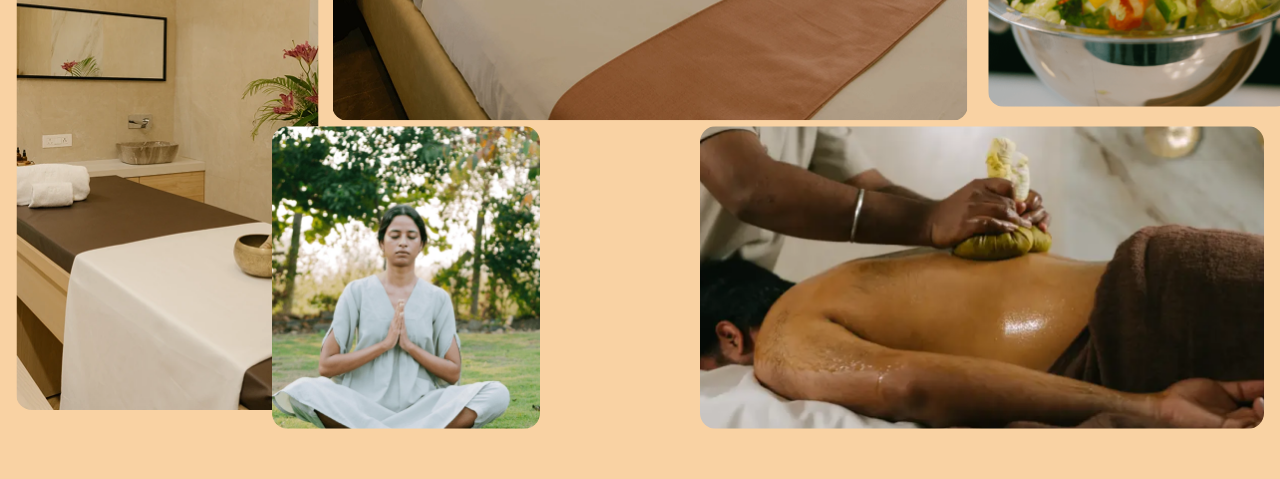
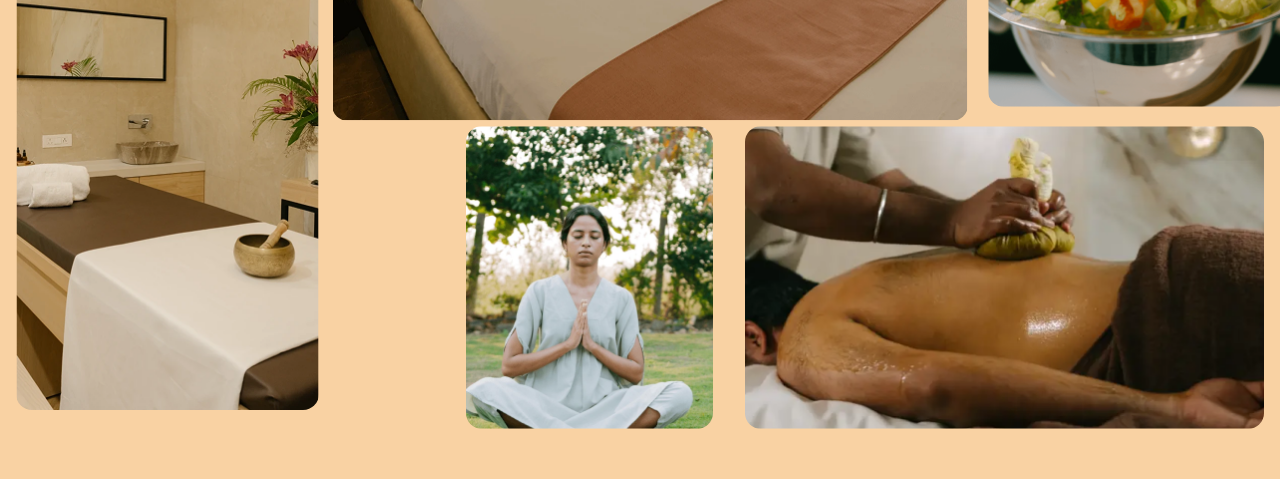
Before and after one commit to UnrealAnkit/meher, a React (Vite) app: page / in a window 1280 px wide. Shown: the part 5540-6019 px from the top of the page. Built offline with nearby package versions, Linux system fonts and the light colour scheme.

Commit message:
changess:

```diff
--- a/src/screens/Mehr/sections/TestimonialsSection/TestimonialsSection.tsx
+++ b/src/screens/Mehr/sections/TestimonialsSection/TestimonialsSection.tsx
@@ -57,7 +57,7 @@ export const TestimonialsSection = (): JSX.Element => {
           </div>
 
           {/* Bottom row - Image 6 (303x303) and Image 7 (636.3x303) */}
-          <div className="col-span-12 flex gap-16 justify-end ml-64 -mt-[300px]">
+          <div className="col-span-12 flex gap-8 -mt-[300px] pl-[450px]">
             <div className="w-[303px] h-[303px] rounded-2xl overflow-hidden">
               <img
                 src="/Moments of Healing 6.png"
@@ -65,7 +65,7 @@ export const TestimonialsSection = (): JSX.Element => {
                 className="w-full h-full object-cover"
               />
             </div>
-            <div className="w-[636.3px] h-[303px] rounded-2xl overflow-hidden ml-24">
+            <div className="w-[636.3px] h-[303px] rounded-2xl overflow-hidden">
               <img
                 src="/Moments of Healing 7.png"
                 alt="Healing moment 7"
```
